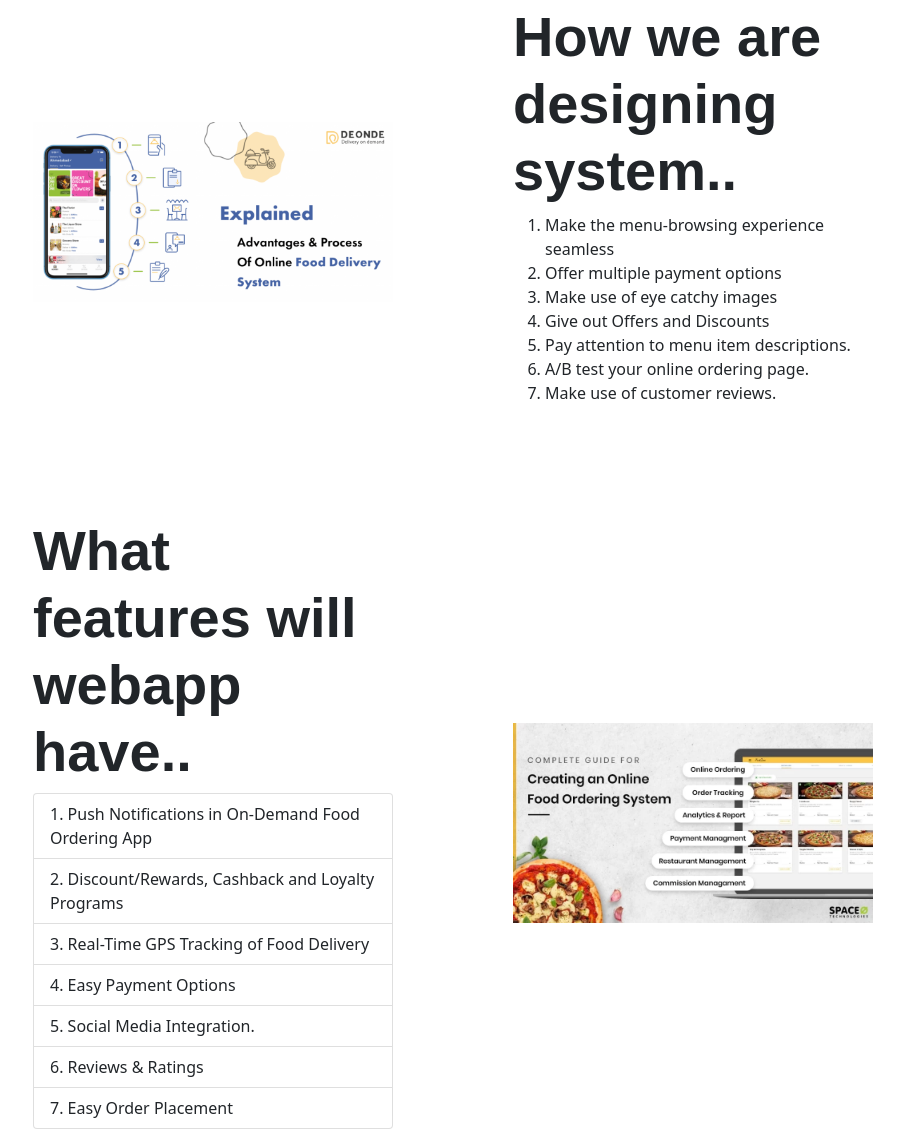
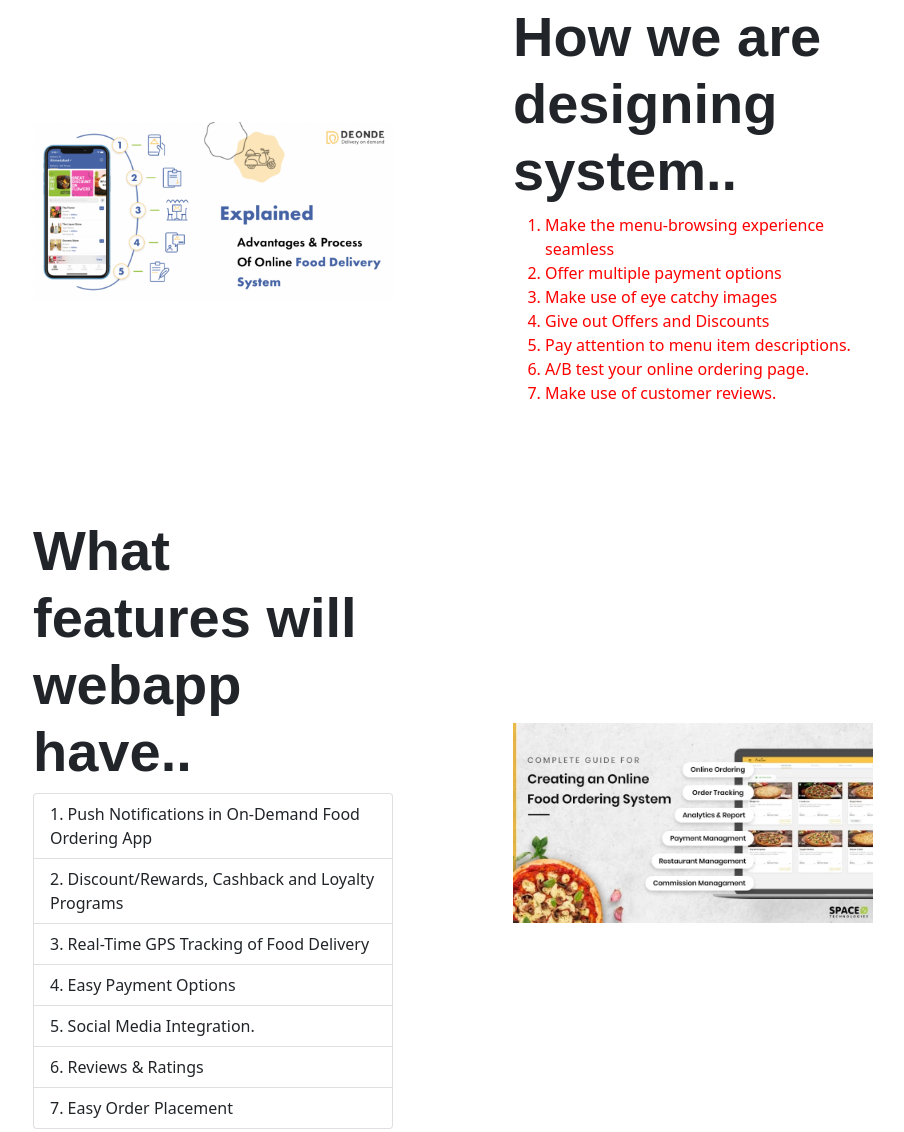
Before and after one commit to cyberpur/teamfusion, a plain HTML site: page khajaapp.html in a window 1280 px wide. Shown: the part 917-2049 px from the top of the page, without its empty margins (187-1091 px from the left). Drawn offline with nearby package versions, Linux system fonts and the light colour scheme.

Commit message:
my project

```diff
--- a/khajaapp.html
+++ b/khajaapp.html
@@ -14,9 +14,10 @@
     <!--Option 2 : Use downloaded version of Bootstrap css for offline use-->
     <!-- Custom stylesheet for this template -->
     <link href="css/style.css" rel="stylesheet">
+   <!-- <style> body{background-color: red;}</style> -->
 </head>
 
-<body>
+<body >
 
     <header class="p-3 mb-1 bg-white shadow-sm d-flex flex-column flex-md-row align-items-center px-md-4 border-bottom">
         <p class="my-0 h5 me-md-auto fw-normal">Cyberpur</p>
@@ -81,13 +82,15 @@
                     <div class="p-5">
                         <h2 class="display-4">How we are designing system..</h2>
                         <ol>
-                            <li>Make the menu-browsing experience seamless</li>
-                            <li> Offer multiple payment options</li>
-                            <li >Make use of eye catchy images</li>
-                            <li>Give out Offers and Discounts</li>
-                            <li >Pay attention to menu item descriptions.</li>
-                            <li> A/B test your online ordering page.</li>
-                            <li >Make use of customer reviews.</li>
+
+                            <li style="color: red;">Make the menu-browsing experience seamless</li>
+                            <li style="color: red;"> Offer multiple payment options</li>
+                            <li style="color: red;">Make use of eye catchy images</li>
+                            <li style="color: red;">Give out Offers and Discounts</li>
+                            <li style="color: red;">Pay attention to menu item descriptions.</li>
+                            <li style="color: red;"> A/B test your online ordering page.</li>
+                            <li style="color: red;">Make use of customer reviews.</li>
+
                      </ol>
                     </div>
                 </div>
@@ -133,7 +136,7 @@
     <div class="container mt-5 mb-4">
         <div class="row">
             <div class="col-md-6">
-                <p>our company will provide good services so that people of janakpur will get maximum benofit from our company which will grow to help cybearpur.</p>
+                <p>our company will provide good services so that people of janakpurdham will get maximum benefit from our company, will grow to help cyberpur.</p>
             </div>
             <div class="col-md-6">
                 <form>
```
